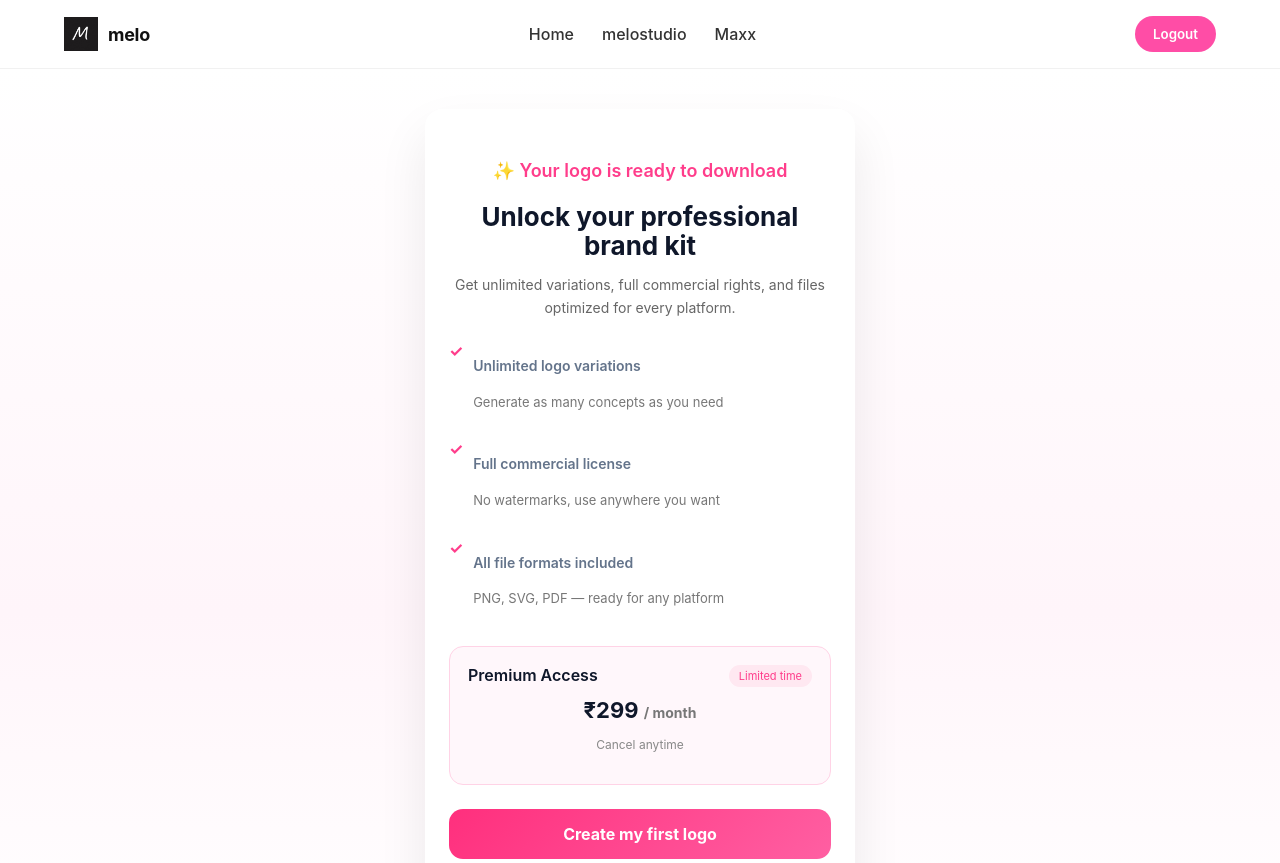
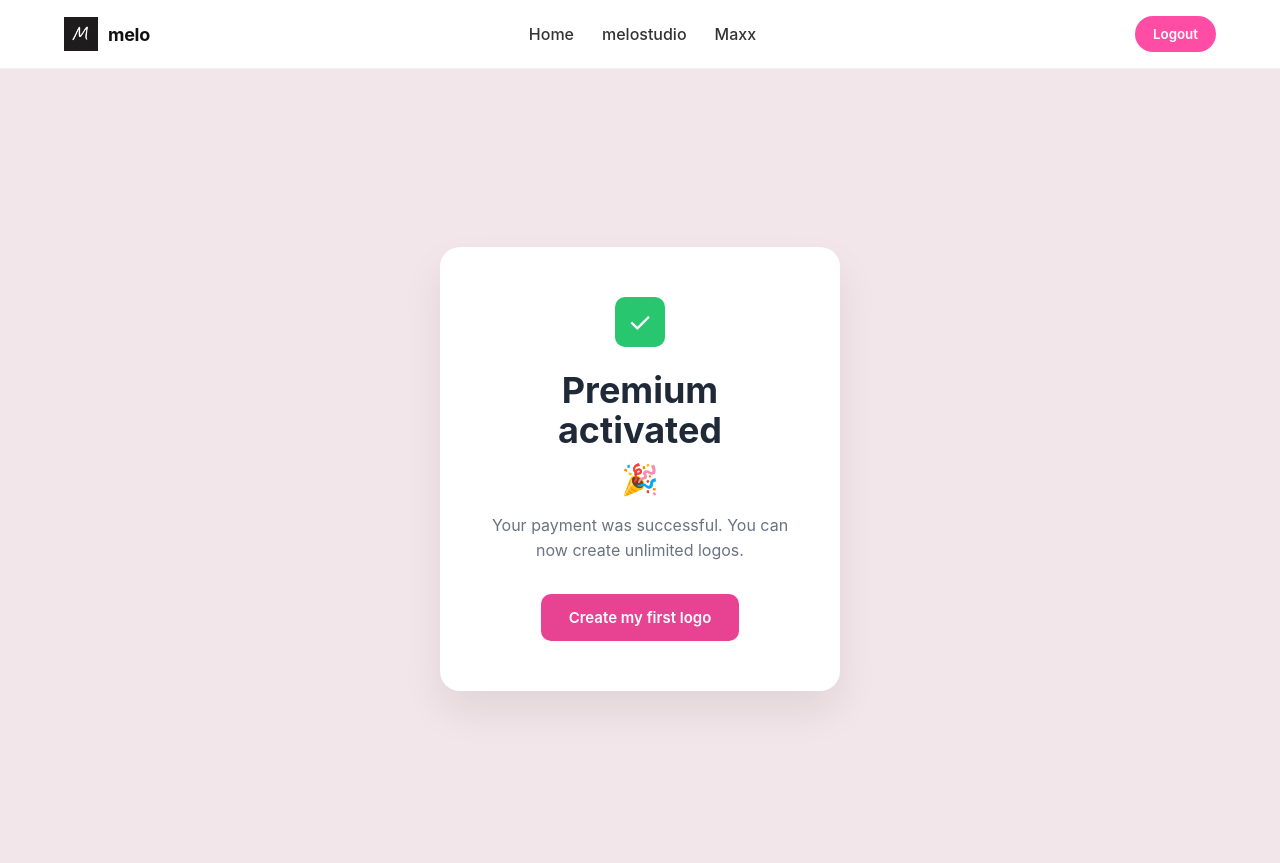
Before and after one commit to Tanishq-vhd/Melo-Logo-Studio-Clean, a React (Create React App) app in the folder frontend/: page /payment-success in a window 1280 px wide. Before the commit this address led to /payment. Shown: the top 863 px of the page. Built offline with nearby package versions, Linux system fonts and the light colour scheme; no server answers; sample sign-in values are in the browser's storage.

Commit message:
Refactor PaymentSuccess component to remove unused code, enhance UI, and streamline navigation after payment confirmation

```diff
--- a/frontend/src/pages/PaymentSuccess.jsx
+++ b/frontend/src/pages/PaymentSuccess.jsx
@@ -1,49 +1,89 @@
-import { useEffect } from "react";
-import { useNavigate, useLocation } from "react-router-dom";
-
+import { useNavigate } from "react-router-dom";
 export default function PaymentSuccess() {
   const navigate = useNavigate();
-  const location = useLocation();
-
-  useEffect(() => {
-    // Get order details from URL query params
-    const params = new URLSearchParams(location.search);
-    const orderId = params.get("orderId");
-    const amount = Number(params.get("amount")) || 0;
-
-    if (orderId && window.fbq) {
-      const eventId = `purchase_${orderId}`;
-
-      // Prevent duplicate firing on refresh
-      const alreadySent = localStorage.getItem(eventId);
-
-      if (!alreadySent) {
-        window.fbq("track", "Purchase", {
-          value: amount,
-          currency: "INR",
-          content_ids: [orderId],
-          content_type: "product",
-          num_items: 1,
-          eventID: eventId, // Important for CAPI deduplication
-        });
-
-        localStorage.setItem(eventId, "true");
-      }
-    }
-
-    const timer = setTimeout(() => {
-      navigate("/melostudio");
-    }, 3000);
-
-    return () => clearTimeout(timer);
-
-  }, [navigate, location.search]);
 
   return (
-    <div style={{ textAlign: "center", marginTop: "120px" }}>
-      <h1>Payment Successful 🎉</h1>
-      <p>Your premium access is now active.</p>
-      <p>Redirecting you to MeloStudio...</p>
+    <div style={styles.page}>
+      <div style={styles.card}>
+        <div style={styles.checkIcon}>✓</div>
+
+        <h1 style={styles.title}>Premium activated</h1>
+
+        <div style={styles.emoji}>🎉</div>
+
+        <p style={styles.subtitle}>
+          Your payment was successful. You can now create unlimited logos.
+        </p>
+
+        <button
+          style={styles.button}
+          onClick={() => navigate("/melostudio")}
+        >
+          Create my first logo
+        </button>
+      </div>
     </div>
   );
 }
+
+const styles = {
+  page: {
+    height: "100vh",
+    backgroundColor: "#f3e6ea",
+    display: "flex",
+    justifyContent: "center",
+    alignItems: "center",
+  },
+
+  card: {
+    backgroundColor: "#ffffff",
+    padding: "50px 40px",
+    borderRadius: "20px",
+    width: "400px",
+    textAlign: "center",
+    boxShadow: "0 20px 40px rgba(0,0,0,0.08)",
+  },
+
+  checkIcon: {
+    width: "50px",
+    height: "50px",
+    backgroundColor: "#28c76f",
+    borderRadius: "10px",
+    color: "white",
+    fontSize: "28px",
+    display: "flex",
+    justifyContent: "center",
+    alignItems: "center",
+    margin: "0 auto 20px auto",
+  },
+
+  title: {
+    fontSize: "36px",
+    fontWeight: "700",
+    color: "#1f2937",
+    marginBottom: "10px",
+  },
+
+  emoji: {
+    fontSize: "30px",
+    marginBottom: "15px",
+  },
+
+  subtitle: {
+    color: "#6b7280",
+    fontSize: "16px",
+    marginBottom: "30px",
+  },
+
+  button: {
+    backgroundColor: "#e84393",
+    color: "white",
+    border: "none",
+    padding: "14px 28px",
+    borderRadius: "10px",
+    fontSize: "15px",
+    fontWeight: "600",
+    cursor: "pointer",
+    transition: "0.3s",
+  },
+};
```
